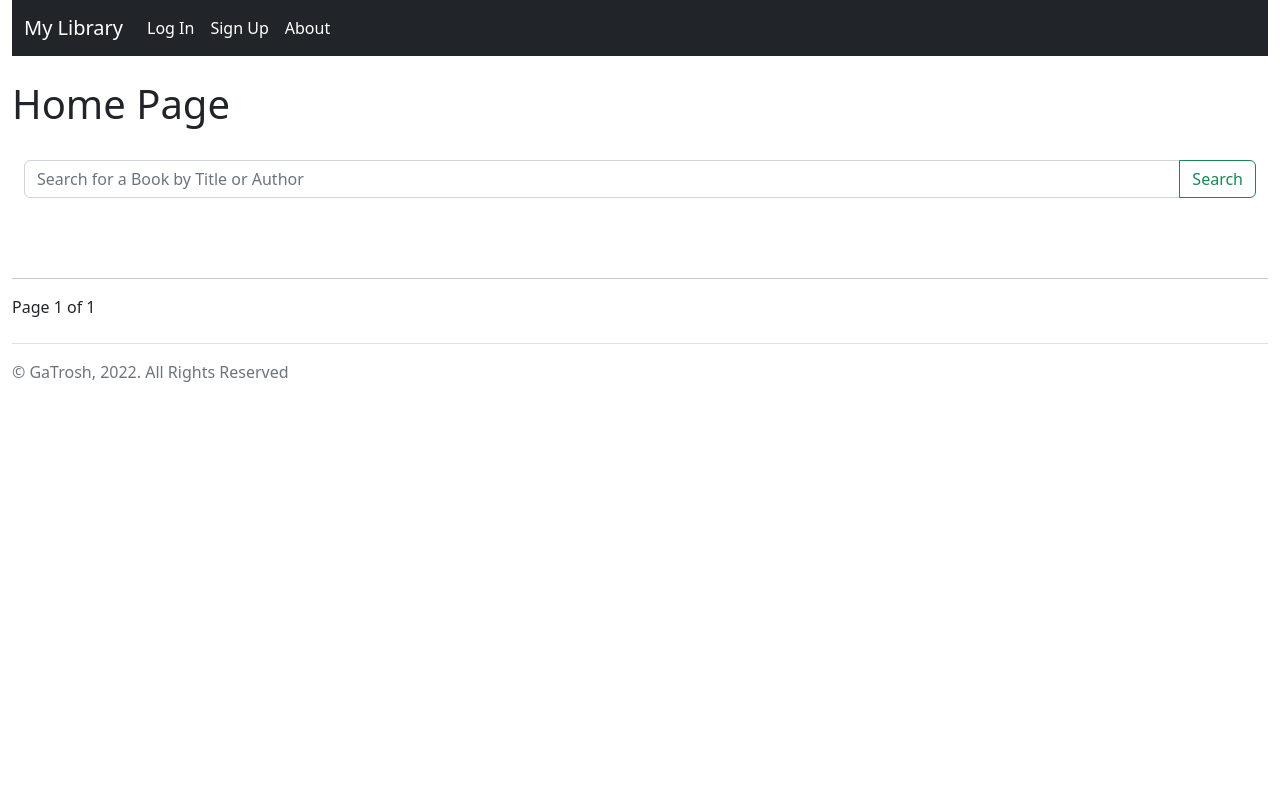
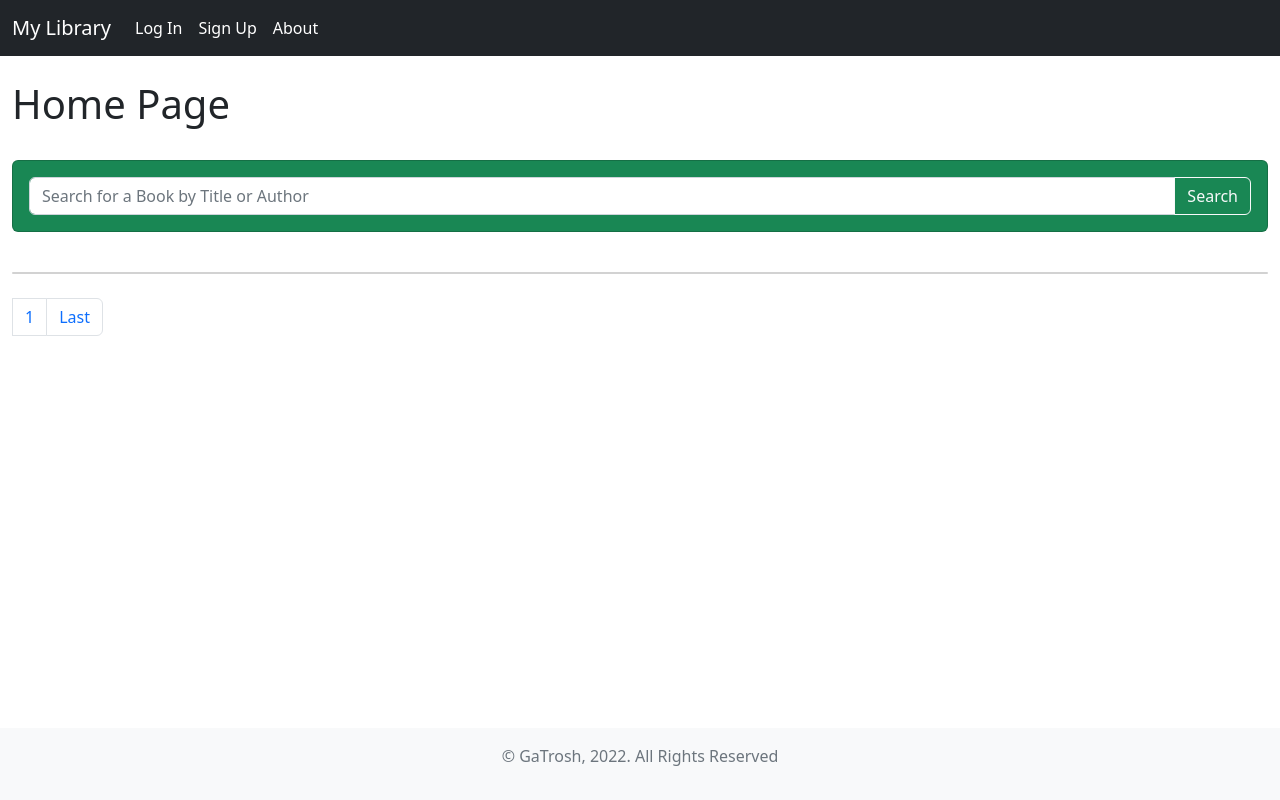
Before and after one commit to gtrosh/libr_app, a Django app: page / in a window 1280 px wide. Run offline with Django 4.2, Linux system fonts and the light colour scheme; data that the repository does not hold is empty.

Commit message:
Styled home page, made header and footer sticky

```diff
--- a/books/views.py
+++ b/books/views.py
@@ -18,7 +18,7 @@ def home(request):
         collection = get_object_or_404(Collection, owner=request.user)
         user_books = collection.books.values_list('title', flat=True)
 
-    paginator = Paginator(book_list, 10, orphans=3, allow_empty_first_page=True)
+    paginator = Paginator(book_list, 15, orphans=3, allow_empty_first_page=True)
     page = request.GET.get('page')
     books = paginator.get_page(page)
     context = {
--- a/templates/add_collection.html
+++ b/templates/add_collection.html
@@ -20,7 +20,7 @@
 
 <div>
     <p>Select a book from the list below to add it to your collection.</p>
-    <p>You can select multiple books by pressing and holding Ctrl key when clicking on a book.</p>
+
 </div>
 <div>
     <form action="" method="post">
--- a/templates/base.html
+++ b/templates/base.html
@@ -7,18 +7,21 @@
     <title>Library | {% block title %}{% endblock %}</title>
     <link href="https://cdn.jsdelivr.net/npm/bootstrap@5.2.2/dist/css/bootstrap.min.css" rel="stylesheet" integrity="sha384-Zenh87qX5JnK2Jl0vWa8Ck2rdkQ2Bzep5IDxbcnCeuOxjzrPF/et3URy9Bv1WTRi" crossorigin="anonymous">
 </head>
-<body>
+<body class="d-flex flex-column min-vh-100">
+
+    {% include 'nav.html' %}
+
     <div class="container-fluid">
-        {% include 'nav.html' %}
 
-        <div>
+        <!-- <div> -->
             {% block content %}
 
             {% endblock content %}
-        </div>
+        <!-- </div> -->
 
-        {% include 'footer.html' %}
     </div>
+
+    {% include 'footer.html' %}
 
     <script src="https://cdn.jsdelivr.net/npm/bootstrap@5.2.2/dist/js/bootstrap.bundle.min.js" integrity="sha384-OERcA2EqjJCMA+/3y+gxIOqMEjwtxJY7qPCqsdltbNJuaOe923+mo//f6V8Qbsw3" crossorigin="anonymous"></script>
 </body>
--- a/templates/footer.html
+++ b/templates/footer.html
@@ -1,15 +1,5 @@
-
-    <footer class="d-flex flex-wrap justify-content-between align-items-center py-3 my-4 border-top">
-      <!-- <div class="col-md-4 d-flex align-items-center"> -->
-        <!-- <a href="/" class="mb-3 me-2 mb-md-0 text-muted text-decoration-none lh-1">
-          <svg class="bi" width="30" height="24"><use xlink:href="#bootstrap"></use></svg>
-        </a> -->
-        <span class="mb-3 mb-md-0 text-muted">© GaTrosh, {% now 'Y' %}. All Rights Reserved</span>
-      <!-- </div> -->
-
-        <!-- <ul class="nav col-md-4 justify-content-end list-unstyled d-flex">
-            <li class="ms-3"><a class="text-muted" href="#"><svg class="bi" width="24" height="24"><use xlink:href="#twitter"></use></svg></a></li>
-            <li class="ms-3"><a class="text-muted" href="#"><svg class="bi" width="24" height="24"><use xlink:href="#instagram"></use></svg></a></li>
-            <li class="ms-3"><a class="text-muted" href="#"><svg class="bi" width="24" height="24"><use xlink:href="#facebook"></use></svg></a></li>
-        </ul> -->
-    </footer>
+  <footer class="footer mt-auto py-3 bg-light">
+      <div class="container">
+        <p class="text-muted text-center">© GaTrosh, {% now 'Y' %}. All Rights Reserved</p>
+      </div>
+  </footer>
--- a/templates/home.html
+++ b/templates/home.html
@@ -19,29 +19,29 @@
             </ul>
             {% endif %}
         </div>
-        <div>
-            <form class="container-fluid" method="POST" action="{% url 'search-books' %}">
+        <div class="card text-bg-success mb-3">
+            <form class="card-body" method="POST" action="{% url 'search-books' %}">
                 {% csrf_token %}
                 <div class="input-group">
                     <input class="form-control" type="search" placeholder="Search for a Book by Title or Author" aria-label="Search" name="book_searched">
-                    <button class="btn btn-outline-success" type="submit">Search</button>
+                    <button class="btn btn-outline-light" type="submit">Search</button>
                 </div>
             </form>
         </div>
         <br>
-        <div>
-            <ul>
+        <div class="card">
+            <ul class="list-group list-group-flush">
                 {% if user.is_authenticated %}
                     {% for book in books %}
                         {% if book.title not in user_books %}
-                            <li>{{ book.get_authors }} - {{ book.title }} - <a href="{% url 'add-collection' %}">Add to My Collection</a></li>
+                            <li class="list-group-item">{{ book.get_authors }} - {{ book.title }} - <a href="{% url 'add-collection' %}">Add to My Collection</a></li>
                         {% else %}
-                            <li>{{ book.get_authors }} - {{ book.title }}</li>
+                            <li class="list-group-item">{{ book.get_authors }} - {{ book.title }}</li>
                         {% endif %}
                     {% endfor %}
                 {% else %}
                     {% for book in books %}
-                        <li>{{ book.get_authors }} - {{ book.title }} - <a href="{% url 'add-collection' %}">Add to My Collection</a></li>
+                        <li class="list-group-item">{{ book.get_authors }} - {{ book.title }} - <a href="{% url 'add-collection' %}">Add to My Collection</a></li>
                     {% endfor %}
                 {% endif %}
 
@@ -52,20 +52,27 @@
 
 
         <br>
-        <hr>
 
-        <div>
-            {% if books.has_previous %}
-                <a href="?page=1">&laquo; First | </a>
-                <a href="?page={{ books.previous_page_number }}">Previous |</a>
+        <nav aria-label="...">
+            <ul class="pagination">
+                {% if books.has_previous %}
+                <li class="page-item"><a href="?page=1" class="page-link">1</a></li>
+              <li class="page-item">
+                <a href="?page={{ books.previous_page_number }}" class="page-link">Previous</a>
+              </li>
+              {% endif %}
+                <a class="page-link" href="?page={{ books.number }}">{{ books.number }}</a>
+              </li>
+              {% if books.has_next %}
+              <li class="page-item">
+                <a class="page-link" href="?page={{ books.next_page_number }}">Next</a>
+              </li>
+              {% else %}
+              <li class="page-item">
+                <a class="page-link" href="?page={{ books.paginator.num_pages }}">Last</a>
+            </li>
             {% endif %}
-
-            Page {{ books.number }} of {{ books.paginator.num_pages }}
-
-            {% if books.has_next %}
-                <a href="?page={{ books.next_page_number }}"> | Next</a>
-                <a href="?page={{ books.paginator.num_pages }}"> | Last &raquo;</a>
-            {% endif %}
-        </div>
+            </ul>
+          </nav>
         {% endblock content %}
     </div>
--- a/templates/nav.html
+++ b/templates/nav.html
@@ -1,4 +1,4 @@
-<nav class="navbar navbar-expand-lg bg-dark">
+<nav class="navbar navbar-expand-lg bg-dark sticky-top">
     <div class="container-fluid">
       <a class="navbar-brand text-white" href="{% url 'home' %}">My Library</a>
       <button class="navbar-toggler" type="button" data-bs-toggle="collapse" data-bs-target="#navbarSupportedContent" aria-controls="navbarSupportedContent" aria-expanded="false" aria-label="Toggle navigation">
--- a/templates/search_books.html
+++ b/templates/search_books.html
@@ -10,7 +10,7 @@
         {% if result %}
         <ul>
             {% for book in result %}
-            <li>{{ book.get_authors }} - {{ book.title }}</li>
+            <li>{{ book.get_authors }} - {{ book.title }} - <a href="{% url 'add-collection' %}">Add to My Collection</a> </li>
             {% endfor %}
         </ul>
         <p>Not the book you were looking for? You can add a new book to the library <a href="{% url 'add-book' %}">here</a></p>
```
